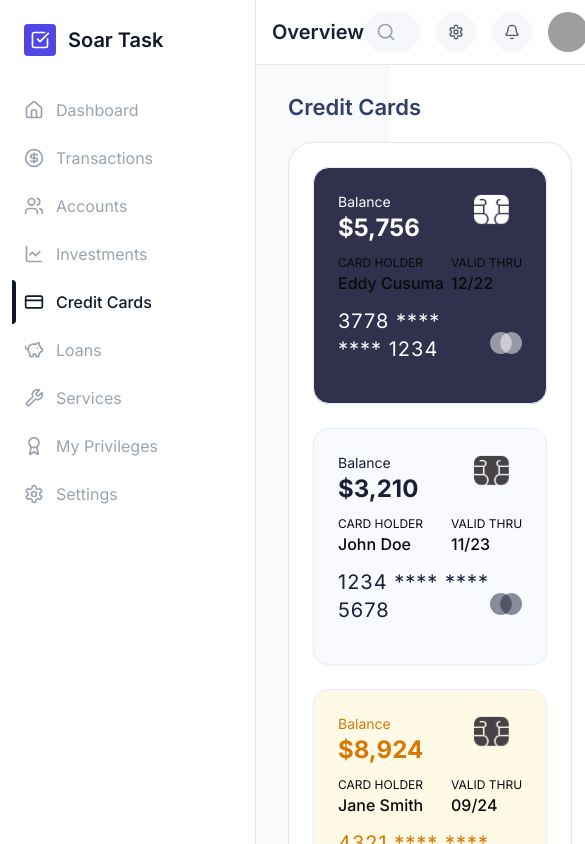
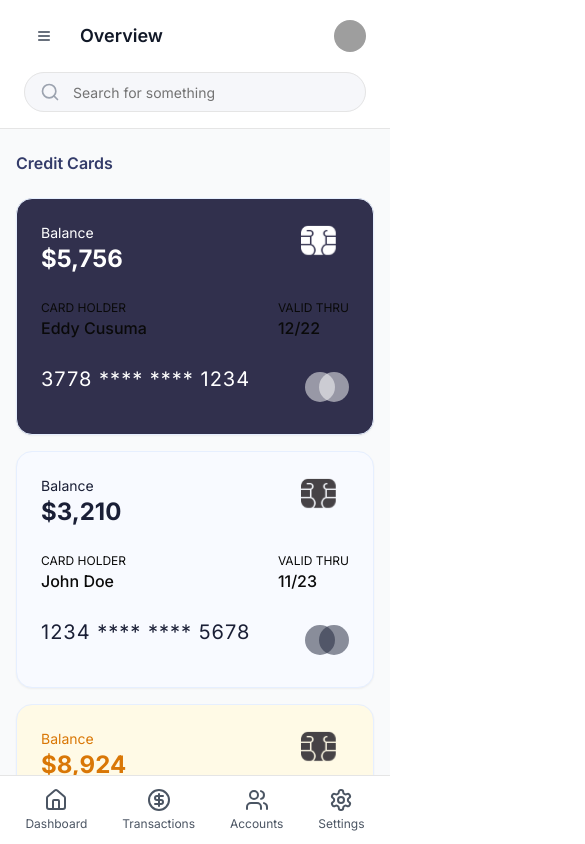
Before and after one commit to muditgoel2016/my-dashboard, a Next.js app: page /pages/creditCards in a window 390 px wide. Shown: the top 844 px of the page, 585 px wide, since content can reach past the window. Built offline with nearby package versions, Linux system fonts and the light colour scheme; grey boxes are pictures that could not be loaded.

Commit message:
creditcards settings changes

```diff
--- a/app/pages/creditCards/desktop/CreditCards.tsx
+++ b/app/pages/creditCards/desktop/CreditCards.tsx
@@ -9,34 +9,50 @@ import MasterCardLogo from '@/app/components/dashboard/MasterCardLogo';
 import { Card, CardContent } from '@/app/components/shared/common/card';
 import Sidenav from '@/app/components/shared/desktop/nav';
 import TopBar from '@/app/components/shared/desktop/top-bar';
-import { dashboardDataService } from '@/app/services/dataServices/dashboard/dashboardDataService';
+import { useCardsData } from '@/pages/creditCards/useCardsData';
 
 const inter = Inter({ subsets: ['latin'], variable: '--font-inter' });
 
-interface CardData {
-  balance: number;
-  holder: string;
-  validThru: string;
-  cardNumber: string;
-  theme: CardTheme;
-}
+// Loading Skeleton
+const CardsSkeleton = () => (
+  <div className={`${inter.variable} font-sans min-h-screen bg-gray-50 flex`}>
+    <Sidenav />
+    <div className='ml-64 flex-1'>
+      <TopBar />
+      <main className='p-8'>
+        <div className='mb-6'>
+          <div className='h-6 w-32 bg-gray-200 rounded animate-pulse' />
+        </div>
+        <Card className='rounded-[25px]'>
+          <CardContent>
+            <div className='flex flex-wrap gap-6 p-6'>
+              {[1, 2, 3].map((i) => (
+                <div key={i} className='basis-[calc(33.333%-1rem)] flex-grow'>
+                  <div className='h-48 bg-gray-200 rounded-lg animate-pulse' />
+                </div>
+              ))}
+            </div>
+          </CardContent>
+        </Card>
+      </main>
+    </div>
+  </div>
+);
 
 const CreditCards: React.FC = () => {
-  const [cardsData, setCardsData] = React.useState<CardData[]>([]);
+  const { cardsData, isLoading, error } = useCardsData();
 
-  React.useEffect(() => {
-    const fetchCards = async () => {
-      try {
-        const cards = await dashboardDataService.getCardsData();
-        setCardsData(cards);
-      } catch (error) {
-        console.error('Error fetching cards data:', error);
-      }
-    };
+  if (isLoading) {
+    return <CardsSkeleton />;
+  }
 
-    // Use void to mark as fire-and-forget
-    void fetchCards();
-  }, []);
+  if (error) {
+    return (
+      <div className='min-h-screen flex items-center justify-center'>
+        <div className='text-red-500'>Error loading cards: {error.message}</div>
+      </div>
+    );
+  }
 
   return (
     <div className={`${inter.variable} font-sans min-h-screen bg-gray-50 flex`}>
@@ -57,11 +73,11 @@ const CreditCards: React.FC = () => {
               {/* Flex Container for 3-column grid */}
               <div className='flex flex-wrap gap-6 p-6'>
                 {cardsData.map((card, index) => {
-                  // Extract logic outside JSX
                   const chipImage = card.theme.bgColor === 'bg-[#31304D]' ? EMVChip : EMVChipBlack;
                   const creditProviderLogo = (
                     <MasterCardLogo
-                      fillColor={card.theme.bgColor === 'bg-[#31304D]' ? 'white' : '#1a1f36'}/>
+                      fillColor={card.theme.bgColor === 'bg-[#31304D]' ? 'white' : '#1a1f36'}
+                    />
                   );
 
                   return (
@@ -72,7 +88,8 @@ const CreditCards: React.FC = () => {
                         validThru={card.validThru}
                         cardNumber={card.cardNumber}
                         ChipImage={chipImage}
-                        theme={{ ...card.theme, creditProviderLogo }}/>
+                        theme={{ ...card.theme, creditProviderLogo }}
+                      />
                     </div>
                   );
                 })}
--- a/app/pages/creditCards/mobile/CreditCards.tsx
+++ b/app/pages/creditCards/mobile/CreditCards.tsx
@@ -1,88 +1,89 @@
 import { Inter } from 'next/font/google';
-import React from 'react';
+import React, { useState } from 'react';
 
 import type { CardTheme } from '@/app/components/dashboard/CreditCard';
 import CreditCard from '@/app/components/dashboard/CreditCard';
 import EMVChip from '@/app/components/dashboard/EMVChip';
 import EMVChipBlack from '@/app/components/dashboard/EMVChipBlack';
 import MasterCardLogo from '@/app/components/dashboard/MasterCardLogo';
-import { Card, CardContent } from '@/app/components/shared/common/card';
-import Sidenav from '@/app/components/shared/desktop/nav';
-import TopBar from '@/app/components/shared/desktop/top-bar';
-import { dashboardDataService } from '@/app/services/dataServices/dashboard/dashboardDataService';
+import MobileNav from '@/app/components/shared/mobile/nav';
+import TopBar from '@/app/components/shared/mobile/top-bar';
+import { useCardsData } from '@/pages/creditCards/useCardsData';
 
 const inter = Inter({ subsets: ['latin'], variable: '--font-inter' });
 
-interface CardData {
-  balance: number;
-  holder: string;
-  validThru: string;
-  cardNumber: string;
-  theme: CardTheme;
+// Loading Skeleton
+const CardsSkeleton = () => (
+  <div className={`${inter.variable} font-sans min-h-screen bg-gray-50`}>
+    <TopBar onMenuClick={() => {}} />
+    <main className='px-4 py-6'>
+      <div className='mb-4'>
+        <div className='h-5 w-24 bg-gray-200 rounded animate-pulse' />
+      </div>
+      <div className='space-y-4'>
+        {[1, 2, 3].map((i) => (
+          <div key={i} className='h-48 bg-gray-200 rounded-lg animate-pulse' />
+        ))}
+      </div>
+    </main>
+  </div>
+);
+
+const MobileCreditCards: React.FC = () => {
+  const [isMobileMenuOpen, setIsMobileMenuOpen] = useState<boolean>(false);
+  const { cardsData, isLoading, error } = useCardsData();
+
+  if (isLoading) {
+    return <CardsSkeleton />;
   }
 
-const CreditCards: React.FC = (): JSX.Element => {
-  const [cardsData, setCardsData] = React.useState<CardData[]>([]);
-
-  React.useEffect(() => {
-    const fetchCards = async () => {
-      try {
-        const cards = await dashboardDataService.getCardsData();
-        setCardsData(cards);
-      } catch (error) {
-        console.error('Error fetching cards data:', error);
+  if (error) {
+    return (
+      <div className='min-h-screen flex items-center justify-center'>
+        <div className='text-red-500'>Error loading cards: {error.message}</div>
+      </div>
+    );
   }
-    };
-
-    // Use void to mark as fire-and-forget
-    void fetchCards();
-  }, []);
 
   return (
-    <div className={`${inter.variable} font-sans min-h-screen bg-gray-50 flex`}>
-      <Sidenav />
-      <div className='ml-64 flex-1'>
-        <TopBar />
-        <main className='p-8'>
+    <div className={`${inter.variable} font-sans min-h-screen bg-gray-50`}>
+      <TopBar onMenuClick={() => setIsMobileMenuOpen(true)} />
+      <main className='px-4 py-6 pb-24'>
         {/* Page Header */}
         <div className='mb-6'>
-            <h2 className='text-[22px] font-semibold leading-[20.57px] text-[#343C6A]'>
+          <h2 className='text-[16px] font-semibold leading-[20.57px] text-[#343C6A]'>
             Credit Cards
           </h2>
         </div>
 
-          {/* Single White Card Container */}
-          <Card className='rounded-[25px]'>
-            <CardContent>
-              {/* Flex Container for 3-column grid */}
-              <div className='flex flex-wrap gap-6 p-6'>
+        {/* Cards Grid */}
+        <div className='space-y-4'>
           {cardsData.map((card, index) => {
-                  // Extract logic outside JSX
             const chipImage = card.theme.bgColor === 'bg-[#31304D]' ? EMVChip : EMVChipBlack;
             const creditProviderLogo = (
               <MasterCardLogo
-                      fillColor={card.theme.bgColor === 'bg-[#31304D]' ? 'white' : '#1a1f36'}/>
+                fillColor={card.theme.bgColor === 'bg-[#31304D]' ? 'white' : '#1a1f36'}
+              />
             );
 
             return (
-                    <div key={index} className='basis-[calc(33.333%-1rem)] flex-grow'>
+              <div key={index}>
                 <CreditCard
                   balance={card.balance}
                   holder={card.holder}
                   validThru={card.validThru}
                   cardNumber={card.cardNumber}
                   ChipImage={chipImage}
-                        theme={{ ...card.theme, creditProviderLogo }}/>
+                  theme={{ ...card.theme, creditProviderLogo }}
+                />
               </div>
             );
           })}
         </div>
-            </CardContent>
-          </Card>
       </main>
-      </div>
+      <MobileNav isOpen={isMobileMenuOpen} onClose={() => setIsMobileMenuOpen(false)} />
     </div>
   );
 };
 
-export default CreditCards;
+export default MobileCreditCards;
--- /dev/null
+++ b/app/pages/creditCards/useCardsData.ts
@@ -0,0 +1,36 @@
+// hooks/useCardsData.ts
+import { useState, useEffect } from 'react';
+import type { CardTheme } from '@/app/components/dashboard/CreditCard';
+import { dashboardDataService } from '@/app/services/dataServices/dashboard/dashboardDataService';
+
+interface CardData {
+  balance: number;
+  holder: string;
+  validThru: string;
+  cardNumber: string;
+  theme: CardTheme;
+}
+
+export const useCardsData = () => {
+  const [cardsData, setCardsData] = useState<CardData[]>([]);
+  const [isLoading, setIsLoading] = useState(true);
+  const [error, setError] = useState<Error | null>(null);
+
+  useEffect(() => {
+    const fetchCards = async () => {
+      try {
+        setIsLoading(true);
+        const cards = await dashboardDataService.getCardsData();
+        setCardsData(cards);
+      } catch (err) {
+        setError(err instanceof Error ? err : new Error('Failed to fetch cards data'));
+      } finally {
+        setIsLoading(false);
+      }
+    };
+
+    void fetchCards();
+  }, []);
+
+  return { cardsData, isLoading, error };
+};
--- a/app/pages/dashboard/desktop/Dashboard.tsx
+++ b/app/pages/dashboard/desktop/Dashboard.tsx
@@ -3,7 +3,6 @@ import Link from 'next/link';
 import React, { Suspense } from 'react';
 import { ErrorBoundary } from 'react-error-boundary';
 
-import { useDashboardData } from '@/pages/dashboard/useDashboardData';
 import CreditCard from '@/app/components/dashboard/CreditCard';
 import EMVChip from '@/app/components/dashboard/EMVChip';
 import EMVChipBlack from '@/app/components/dashboard/EMVChipBlack';
@@ -12,6 +11,7 @@ import QuickTransfer from '@/app/components/dashboard/QuickTransfer';
 import { Card, CardContent } from '@/app/components/shared/common/card';
 import Sidenav from '@/app/components/shared/desktop/nav';
 import TopBar from '@/app/components/shared/desktop/top-bar';
+import { useDashboardData } from '@/pages/dashboard/useDashboardData';
 
 // Error fallback elements
 const cardsErrorFallback = <div>Error loading cards section</div>;
--- a/app/pages/dashboard/mobile/Dashboard.tsx
+++ b/app/pages/dashboard/mobile/Dashboard.tsx
@@ -3,7 +3,6 @@ import Link from 'next/link';
 import { useState, Suspense } from 'react';
 import { ErrorBoundary } from 'react-error-boundary';
 
-import { useDashboardData } from '@/pages/dashboard/useDashboardData';
 import CreditCard from '@/app/components/dashboard/CreditCard';
 import EMVChip from '@/app/components/dashboard/EMVChip';
 import EMVChipBlack from '@/app/components/dashboard/EMVChipBlack';
@@ -11,6 +10,7 @@ import MasterCardLogo from '@/app/components/dashboard/MasterCardLogo';
 import QuickTransfer from '@/app/components/dashboard/QuickTransfer';
 import MobileNav from '@/app/components/shared/mobile/nav';
 import TopBar from '@/app/components/shared/mobile/top-bar';
+import { useDashboardData } from '@/pages/dashboard/useDashboardData';
 
 // Dynamic imports with SSR disabled
 const WeeklyActivity = dynamic(() => import('@/app/components/dashboard/WeeklyActivity'), { ssr: false });
--- a/app/pages/dashboard/useDashboardData.ts
+++ b/app/pages/dashboard/useDashboardData.ts
@@ -1,5 +1,6 @@
 // app/services/hooks/useDashboardData.ts
 import { useState, useEffect } from 'react';
+
 import { dashboardDataService } from '@/services/dataServices/dashboard/dashboardDataService';
 
 // Types
--- a/app/pages/settings/useSettingsData.ts
+++ b/app/pages/settings/useSettingsData.ts
@@ -66,7 +66,7 @@ export const useSettingsData = () => {
     const errors: FormErrors = {};
     let isValid = true;
 
-    settingsData.formFields.forEach((field) => {
+    settingsData?.formFields.forEach((field) => {
       const error = validateField(field.name, formValues[field.name]);
       if (error) {
         isValid = false;
```
Lines whose indentation alone changed are shown as unchanged.
